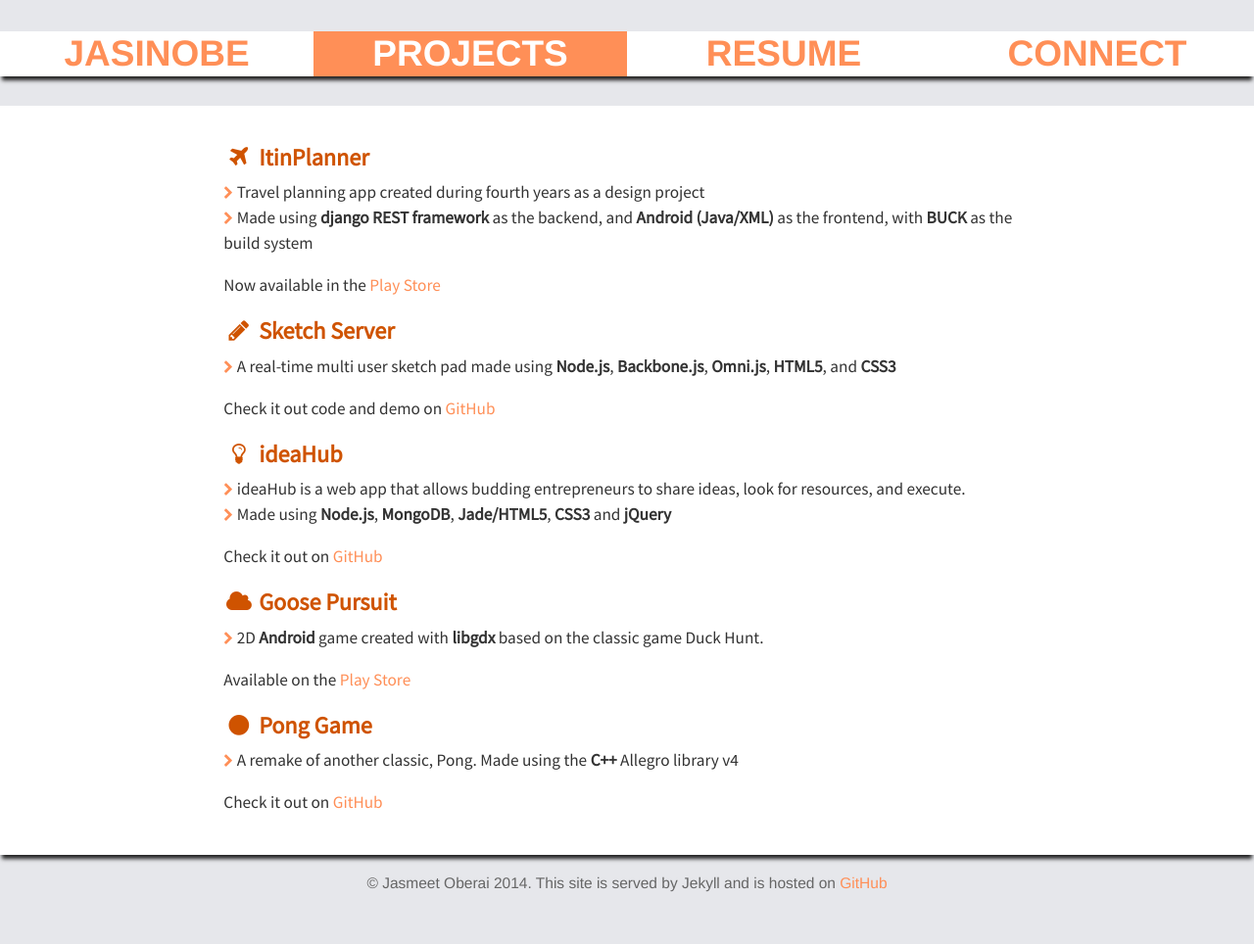
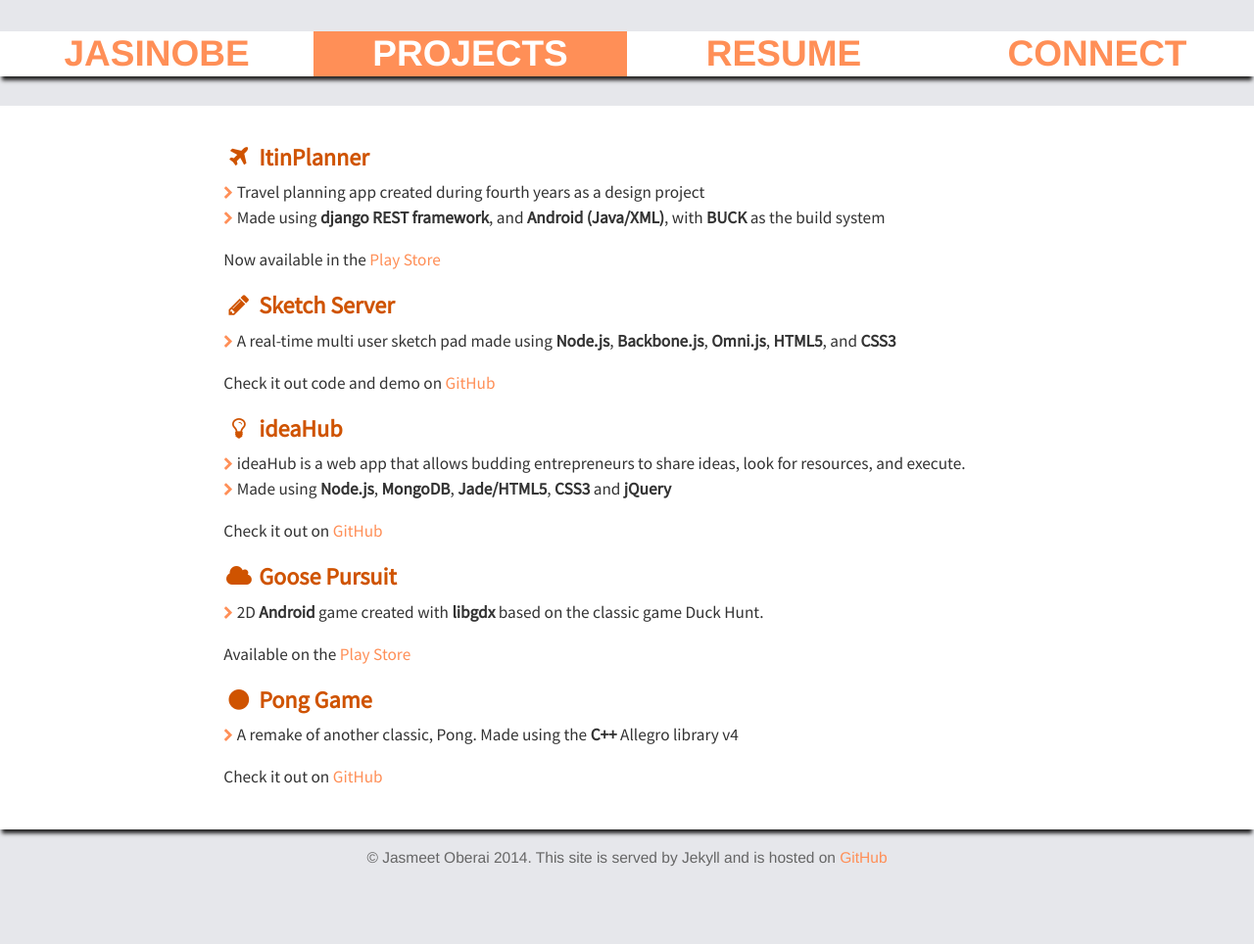
Before and after one commit to jasmeeto/jasmeeto.github.io, a Jekyll site: the page built from projects/index.html, in a window 1280 px wide. Shown: the whole page at 98% size. Built offline with Jekyll 4.4.1, drawn with Linux system fonts in a browser that asks for light colours; nearby versions of some CDN libraries; after the commit the page ends 939 px from its top, so only the background shows below that.

```diff
--- a/projects/index.html
+++ b/projects/index.html
@@ -19,7 +19,7 @@
             </li>
             <li>
             <i class="fa fa-chevron-right"></i>
-            Made using <b>django REST framework</b> as the backend, and <b>Android (Java/XML)</b> as the frontend, with <b>BUCK</b> as the build system
+            Made using <b>django REST framework</b>, and <b>Android (Java/XML)</b>, with <b>BUCK</b> as the build system
             </li>
           </ul>
           <p>
```
Also changed, not shown: 2 other files.
